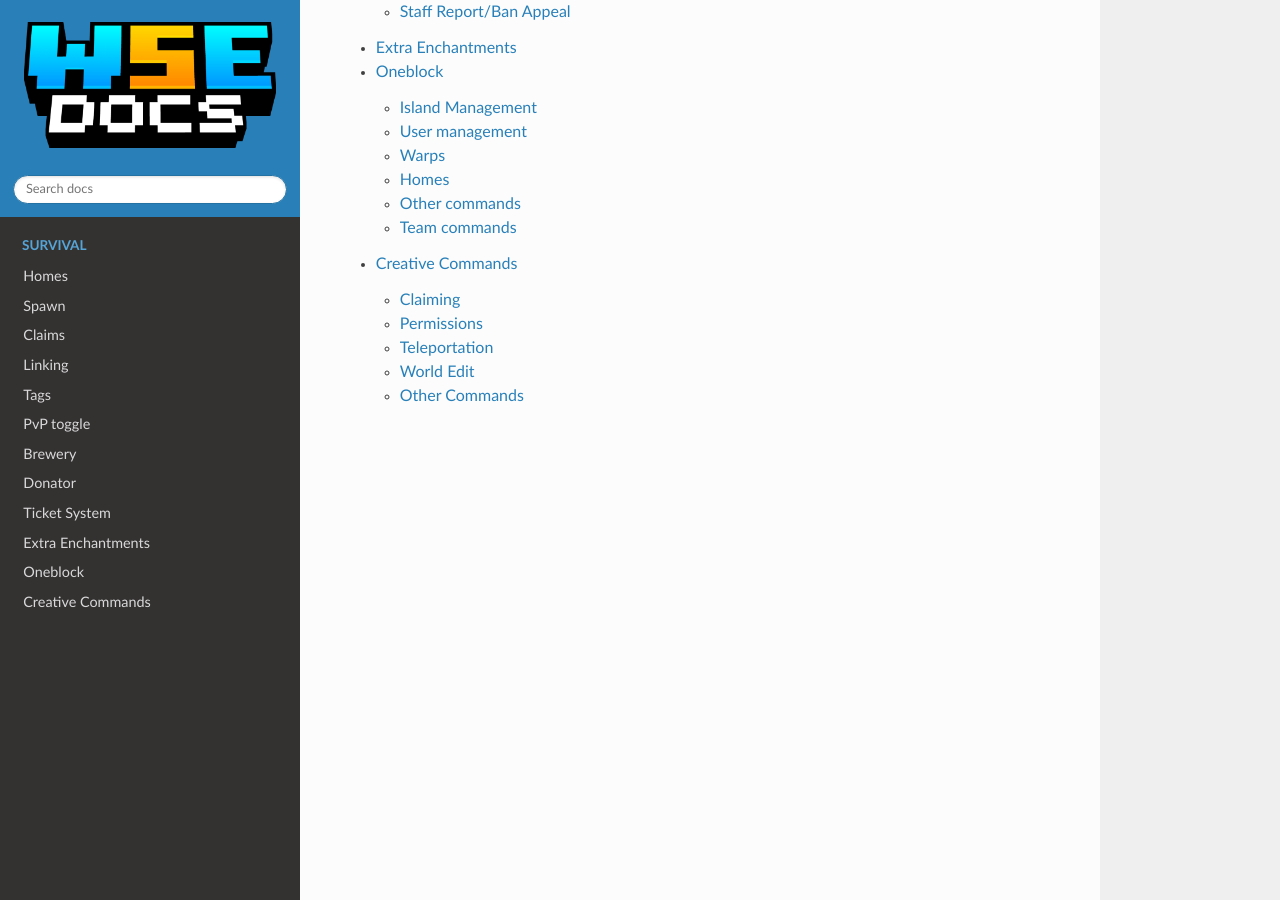
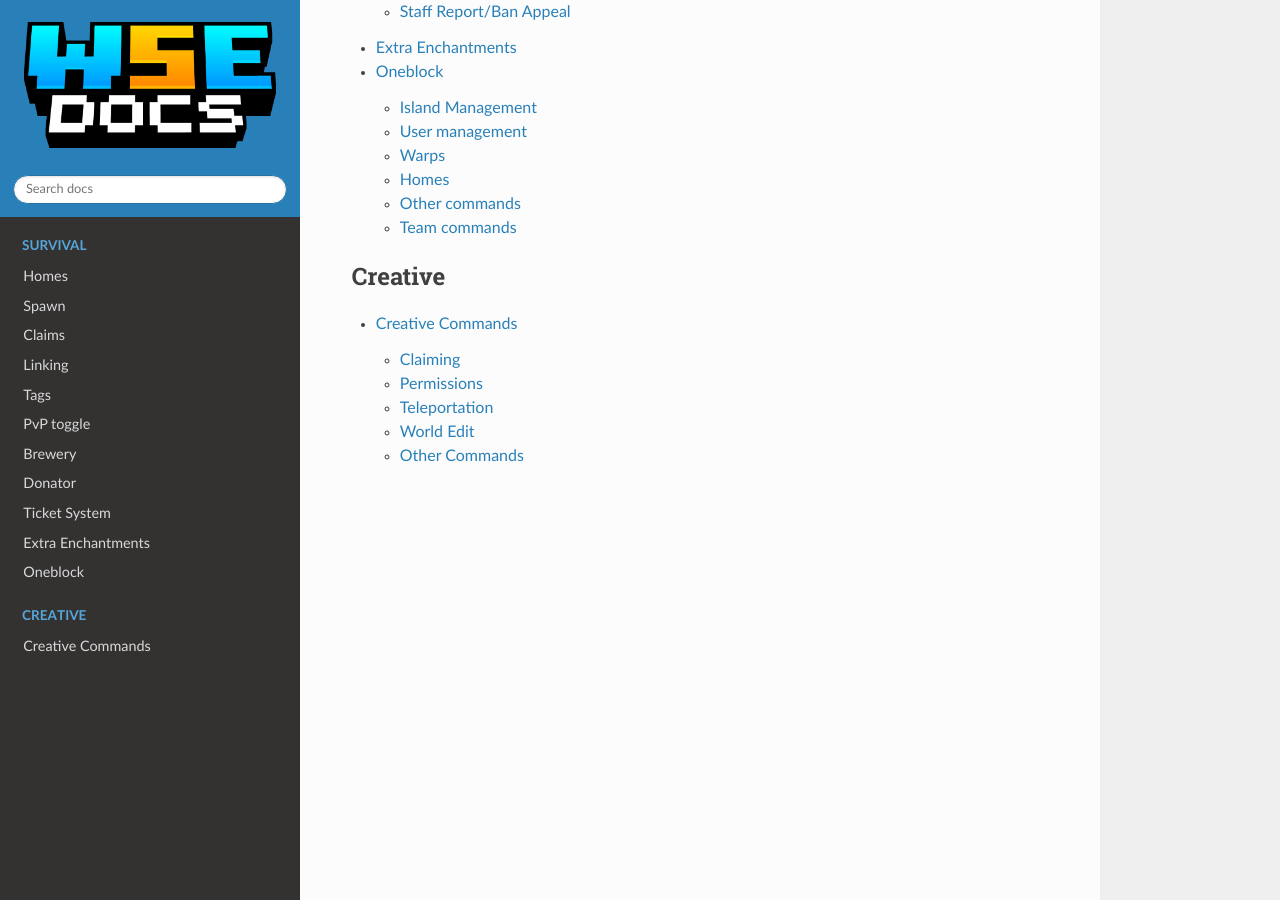
Before and after one commit to footdabmommy/wse, a Sphinx documentation site: the page built from docs/source/index.rst, in a window 1280 px wide and 900 px high, scrolled down 2612 px. Built offline with Sphinx 7.4.7 and the Read the Docs theme 2.0.0, drawn with Linux system fonts in a browser that asks for light colours.

```diff
--- a/docs/source/index.rst
+++ b/docs/source/index.rst
@@ -41,8 +41,15 @@ Contents
    ticket system
    enchants
    oneblock
+
+
+
+
+
+.. toctree::
+   :caption: Creative
+
    creative
-
 
 
 
```
